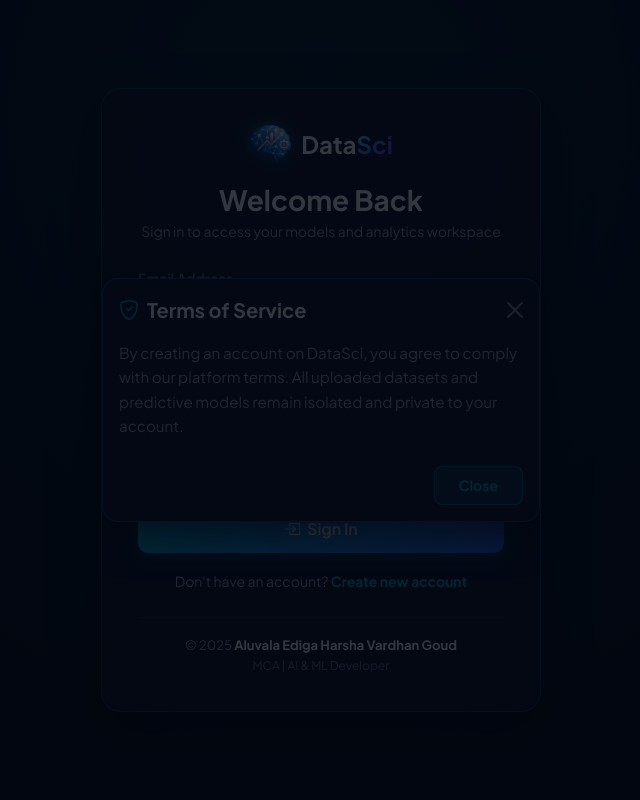
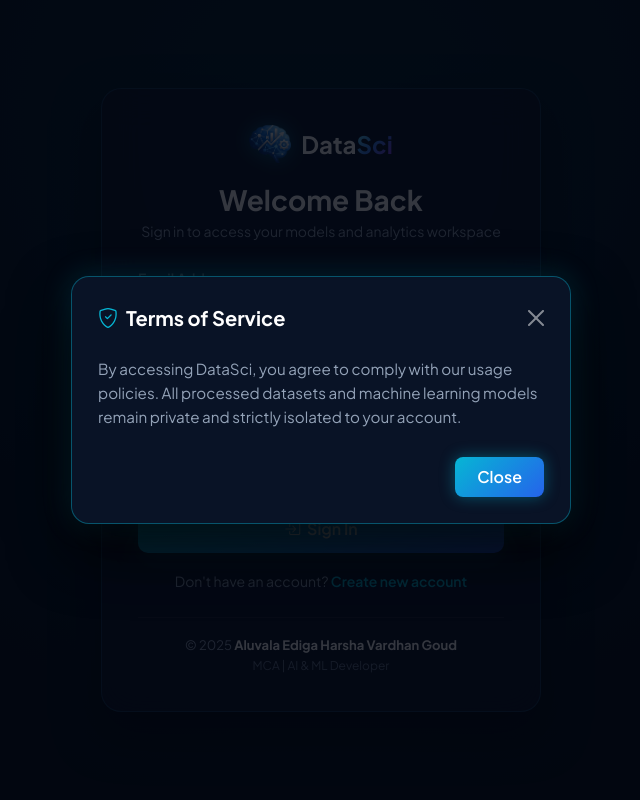
Before and after one commit to Aluval/DataSci, a Flask app: page /login in a window 1280 px wide, after a click on "Terms". Shown: the whole page, without its empty margins (319-959 px from the left). Run offline with Flask 3, Linux system fonts and the light colour scheme; parts of the project's set-up code (start-up, migrations or seed data) failed here and were passed over.

Commit message:
Update  pages

```diff
--- a/templates/login.html
+++ b/templates/login.html
@@ -12,7 +12,7 @@
     {% for category, msg in messages %}
       <div class="alert alert-{{ category if category != 'message' else 'info' }} alert-dismissible fade show mt-2 shadow-sm" role="alert">
         <i class="bi bi-info-circle me-1"></i> {{ msg }}
-        <button type="button" class="btn-close" data-bs-dismiss="alert" aria-label="Close"></button>
+        <button type="button" class="btn-close btn-close-white" data-bs-dismiss="alert" aria-label="Close"></button>
       </div>
     {% endfor %}
   {% endif %}
@@ -41,11 +41,11 @@
     </div>
 
     <div class="form-check mb-4">
-        <input class="form-check-input" type="checkbox" name="agree" id="agreeLogin" style="background-color: rgba(13, 22, 41, 0.85); border-color: var(--border-subtle);">
+        <input class="form-check-input" type="checkbox" name="agree" id="agreeLogin" style="background-color: rgba(13, 22, 41, 0.85); border-color: var(--border-subtle);" required>
         <label class="form-check-label small" for="agreeLogin" style="color: var(--text-sub);">
             I agree to the
-            <a href="#" data-bs-toggle="modal" data-bs-target="#termsModal" class="link-accent">Terms</a> &
-            <a href="#" data-bs-toggle="modal" data-bs-target="#privacyModal" class="link-accent">Privacy Policy</a>
+            <a href="javascript:void(0)" data-bs-toggle="modal" data-bs-target="#termsModal" class="link-accent">Terms</a> &
+            <a href="javascript:void(0)" data-bs-toggle="modal" data-bs-target="#privacyModal" class="link-accent">Privacy Policy</a>
         </label>
     </div>
 
@@ -58,24 +58,24 @@
         <a href="{{ url_for('register') }}" class="link-accent small fw-semibold">Create new account</a>
     </div>
 </form>
+{% endblock %}
 
+{% block modals %}
 <!-- Terms Modal -->
 <div class="modal fade" id="termsModal" tabindex="-1" aria-labelledby="termsModalLabel" aria-hidden="true">
   <div class="modal-dialog modal-dialog-centered">
-    <div class="modal-content" style="background: #0d1629; border: 1px solid rgba(56, 189, 248, 0.25); border-radius: 16px; box-shadow: 0 15px 35px rgba(0, 0, 0, 0.6);">
+    <div class="modal-content modal-content-custom">
       <div class="modal-header border-0 pb-2">
         <h5 class="modal-title fw-bold text-white d-flex align-items-center" id="termsModalLabel">
-          <i class="bi bi-shield-check me-2" style="color: #06b6d4;"></i> Terms of Service
+          <i class="bi bi-shield-check me-2" style="color: var(--accent-cyan);"></i> Terms of Service
         </h5>
         <button type="button" class="btn-close btn-close-white shadow-none" data-bs-dismiss="modal" aria-label="Close"></button>
       </div>
-      <div class="modal-body py-2" style="color: #94a3b8; font-size: 0.95rem; line-height: 1.6;">
-        By creating an account on DataSci, you agree to comply with our platform terms. All uploaded datasets and predictive models remain isolated and private to your account.
+      <div class="modal-body py-3" style="color: var(--text-sub); font-size: 0.95rem; line-height: 1.6;">
+        By accessing DataSci, you agree to comply with our usage policies. All processed datasets and machine learning models remain private and strictly isolated to your account.
       </div>
-      <div class="modal-footer border-0 pt-3">
-        <button type="button" class="btn btn-sm px-4 py-2 fw-semibold" data-bs-dismiss="modal" style="background: rgba(6, 182, 212, 0.15); color: #06b6d4; border: 1px solid rgba(6, 182, 212, 0.4); border-radius: 8px;">
-          Close
-        </button>
+      <div class="modal-footer border-0 pt-2 d-flex justify-content-end">
+        <button type="button" class="btn btn-modal-close" data-bs-dismiss="modal">Close</button>
       </div>
     </div>
   </div>
@@ -84,20 +84,18 @@
 <!-- Privacy Modal -->
 <div class="modal fade" id="privacyModal" tabindex="-1" aria-labelledby="privacyModalLabel" aria-hidden="true">
   <div class="modal-dialog modal-dialog-centered">
-    <div class="modal-content" style="background: #0d1629; border: 1px solid rgba(56, 189, 248, 0.25); border-radius: 16px; box-shadow: 0 15px 35px rgba(0, 0, 0, 0.6);">
+    <div class="modal-content modal-content-custom">
       <div class="modal-header border-0 pb-2">
         <h5 class="modal-title fw-bold text-white d-flex align-items-center" id="privacyModalLabel">
-          <i class="bi bi-lock me-2" style="color: #06b6d4;"></i> Privacy Policy
+          <i class="bi bi-lock me-2" style="color: var(--accent-cyan);"></i> Privacy Policy
         </h5>
         <button type="button" class="btn-close btn-close-white shadow-none" data-bs-dismiss="modal" aria-label="Close"></button>
       </div>
-      <div class="modal-body py-2" style="color: #94a3b8; font-size: 0.95rem; line-height: 1.6;">
-        We prioritize data protection. Your uploaded files, training parameters, and credentials are encrypted and never shared with external third-party advertisers.
+      <div class="modal-body py-3" style="color: var(--text-sub); font-size: 0.95rem; line-height: 1.6;">
+        We prioritize data security. Uploaded CSVs, inferred parameters, and training metrics are encrypted and are never sold or shared with external third parties.
       </div>
-      <div class="modal-footer border-0 pt-3">
-        <button type="button" class="btn btn-sm px-4 py-2 fw-semibold" data-bs-dismiss="modal" style="background: rgba(6, 182, 212, 0.15); color: #06b6d4; border: 1px solid rgba(6, 182, 212, 0.4); border-radius: 8px;">
-          Close
-        </button>
+      <div class="modal-footer border-0 pt-2 d-flex justify-content-end">
+        <button type="button" class="btn btn-modal-close" data-bs-dismiss="modal">Close</button>
       </div>
     </div>
   </div>
--- a/templates/register.html
+++ b/templates/register.html
@@ -89,9 +89,10 @@
         <h5 class="modal-title fw-bold text-white d-flex align-items-center" id="termsModalLabel">
           <i class="bi bi-shield-check me-2" style="color: var(--accent-cyan);"></i> Terms of Service
         </h5>
+        <button type="button" class="btn-close btn-close-white shadow-none" data-bs-dismiss="modal" aria-label="Close"></button>
       </div>
       <div class="modal-body py-3" style="color: var(--text-sub); font-size: 0.95rem; line-height: 1.6;">
-        By accessing DataSci, you agree to comply with our usage policies. All processed datasets and machine learning models remain private and strictly isolated to your account.
+        By creating an account on DataSci, you agree to comply with our platform terms. All uploaded datasets and predictive models remain isolated and private to your account.
       </div>
       <div class="modal-footer border-0 pt-2 d-flex justify-content-end">
         <button type="button" class="btn btn-modal-close" data-bs-dismiss="modal">Close</button>
@@ -108,6 +109,7 @@
         <h5 class="modal-title fw-bold text-white d-flex align-items-center" id="privacyModalLabel">
           <i class="bi bi-lock me-2" style="color: var(--accent-cyan);"></i> Privacy Policy
         </h5>
+        <button type="button" class="btn-close btn-close-white shadow-none" data-bs-dismiss="modal" aria-label="Close"></button>
       </div>
       <div class="modal-body py-3" style="color: var(--text-sub); font-size: 0.95rem; line-height: 1.6;">
         We prioritize data security. Uploaded CSVs, inferred parameters, and training metrics are encrypted and are never sold or shared with external third parties.
```
